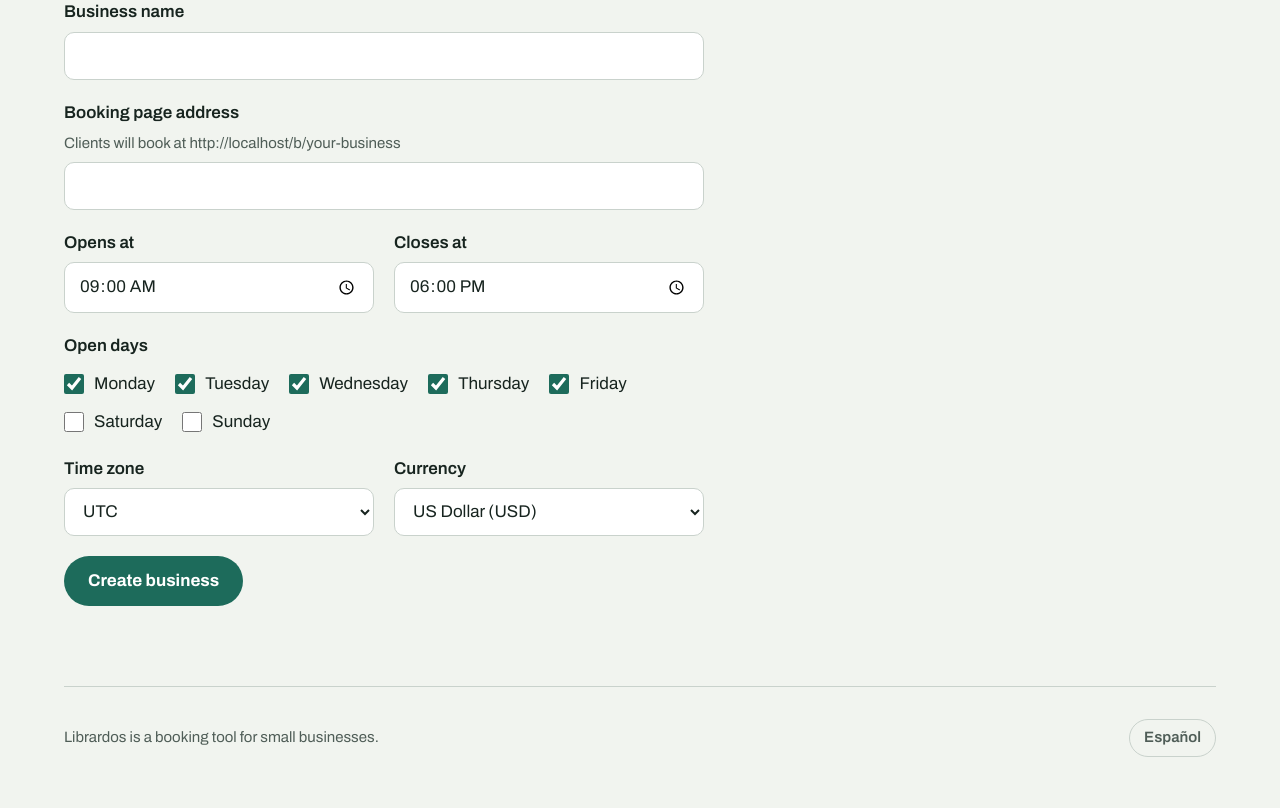
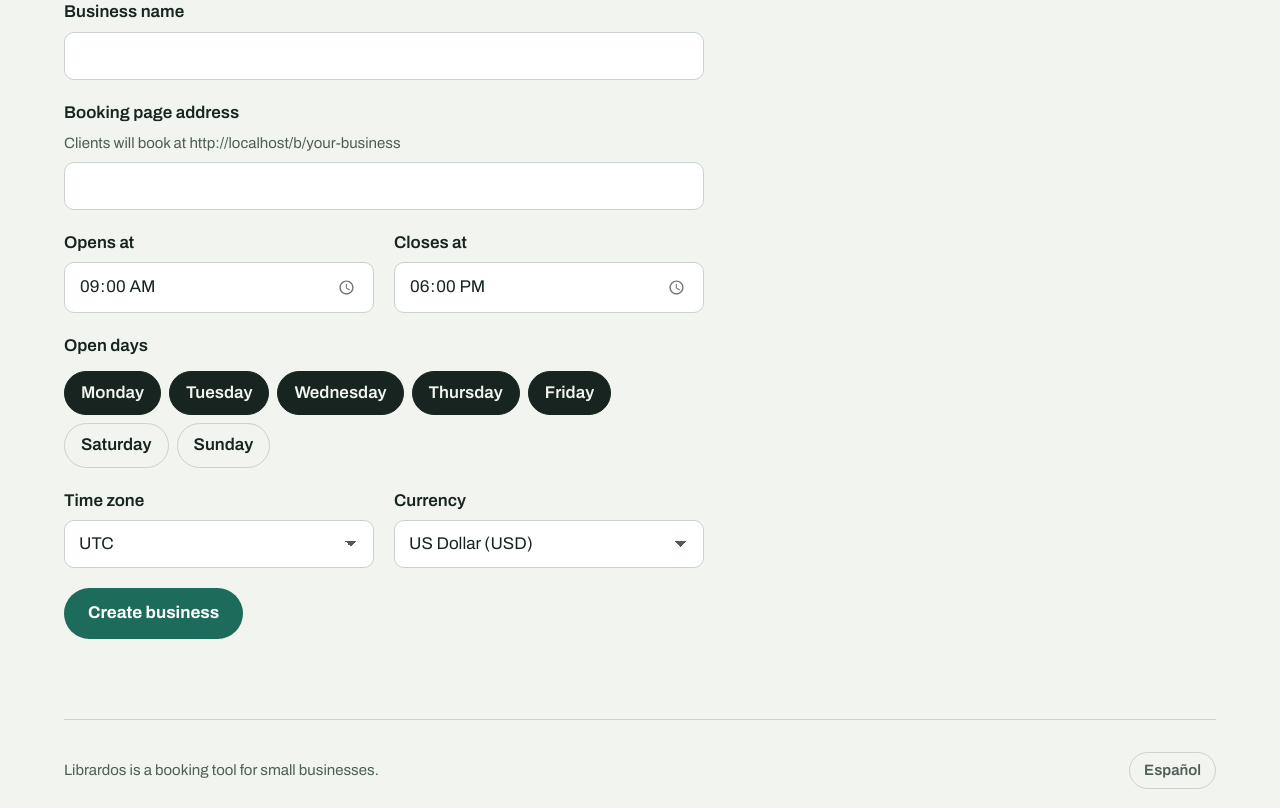
Before and after one commit to UiUyHerrera/librardos, a Flask app: page /dashboard/business/new in a window 1280 px wide. Shown: the part 193-1001 px from the top of the page. Before the commit the page ends 950 px from the top, so only its background shows below. Run offline with Flask 3, Linux system fonts and the light colour scheme; the visitor is signed in with stand-in values (Sample User, id 1); data that the repository does not hold is empty.

Commit message:
mejora el diseño de menús, campos numéricos, horas y días

```diff
--- a/librardos/forms.py
+++ b/librardos/forms.py
@@ -44,6 +44,11 @@ def normalize_email(value):
 
 def normalize_slug(value):
     return value.strip().lower() if value else value
+
+
+def currency_label(code, locale):
+    name = get_currency_name(code, locale=locale)
+    return f"{name[:1].upper()}{name[1:]} ({code})"
 
 
 class MultiCheckboxField(SelectMultipleField):
@@ -114,7 +119,7 @@ class BusinessForm(FlaskForm):
         locale = get_locale()
         day_names = get_day_names("wide", locale=locale)
         self.timezone.choices = ["UTC", *TIMEZONES]
-        self.currency.choices = [(code, f"{get_currency_name(code, locale=locale)} ({code})") for code in CURRENCIES]
+        self.currency.choices = [(code, currency_label(code, locale)) for code in CURRENCIES]
         self.open_weekdays.choices = [(day, day_names[day].capitalize()) for day in range(7)]
 
     def validate_closes_at(self, field):
--- a/librardos/static/style.css
+++ b/librardos/static/style.css
@@ -698,3 +698,90 @@ h3 {
   background: var(--danger);
   color: var(--paper);
 }
+
+.field select {
+  appearance: none;
+  padding-right: 2.75rem;
+  background-image:
+    linear-gradient(45deg, transparent 50%, var(--muted) 50%),
+    linear-gradient(135deg, var(--muted) 50%, transparent 50%);
+  background-position:
+    calc(100% - 1.375rem) 50%,
+    calc(100% - 1rem) 50%;
+  background-size: 0.375rem 0.375rem;
+  background-repeat: no-repeat;
+  cursor: pointer;
+}
+
+.field select:hover {
+  border-color: var(--muted);
+}
+
+.field select:focus-visible {
+  border-color: var(--teal);
+  outline-offset: 1px;
+}
+
+.field select option {
+  background: var(--surface);
+  color: var(--ink);
+}
+
+.field input[type="number"],
+.field input[type="time"] {
+  font-variant-numeric: tabular-nums;
+}
+
+.field input[type="number"] {
+  appearance: textfield;
+}
+
+.field input[type="number"]::-webkit-inner-spin-button,
+.field input[type="number"]::-webkit-outer-spin-button {
+  appearance: none;
+  margin: 0;
+}
+
+.field input[type="time"]::-webkit-calendar-picker-indicator {
+  opacity: 0.55;
+  cursor: pointer;
+}
+
+.field input[type="time"]::-webkit-calendar-picker-indicator:hover {
+  opacity: 1;
+}
+
+.day-options {
+  gap: 0.5rem;
+}
+
+.day-options .checkbox {
+  position: relative;
+  padding: 0.5rem 1rem;
+  border: 1.5px solid var(--line);
+  border-radius: 999px;
+  font-weight: 600;
+  cursor: pointer;
+  user-select: none;
+}
+
+.day-options .checkbox:hover {
+  border-color: var(--muted);
+}
+
+.day-options .checkbox input {
+  position: absolute;
+  opacity: 0;
+  pointer-events: none;
+}
+
+.day-options .checkbox:has(input:checked) {
+  background: var(--ink);
+  border-color: var(--ink);
+  color: var(--paper);
+}
+
+.day-options .checkbox:has(input:focus-visible) {
+  outline: 3px solid var(--focus);
+  outline-offset: 2px;
+}
```
